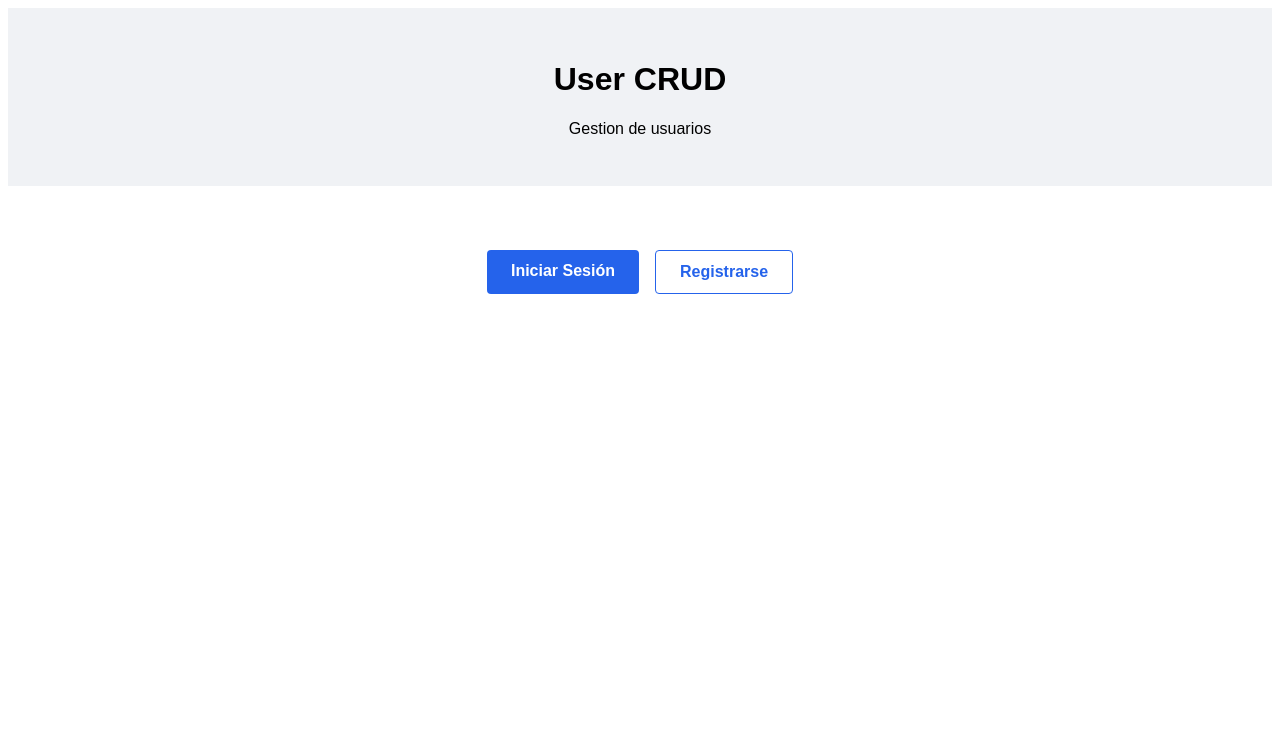
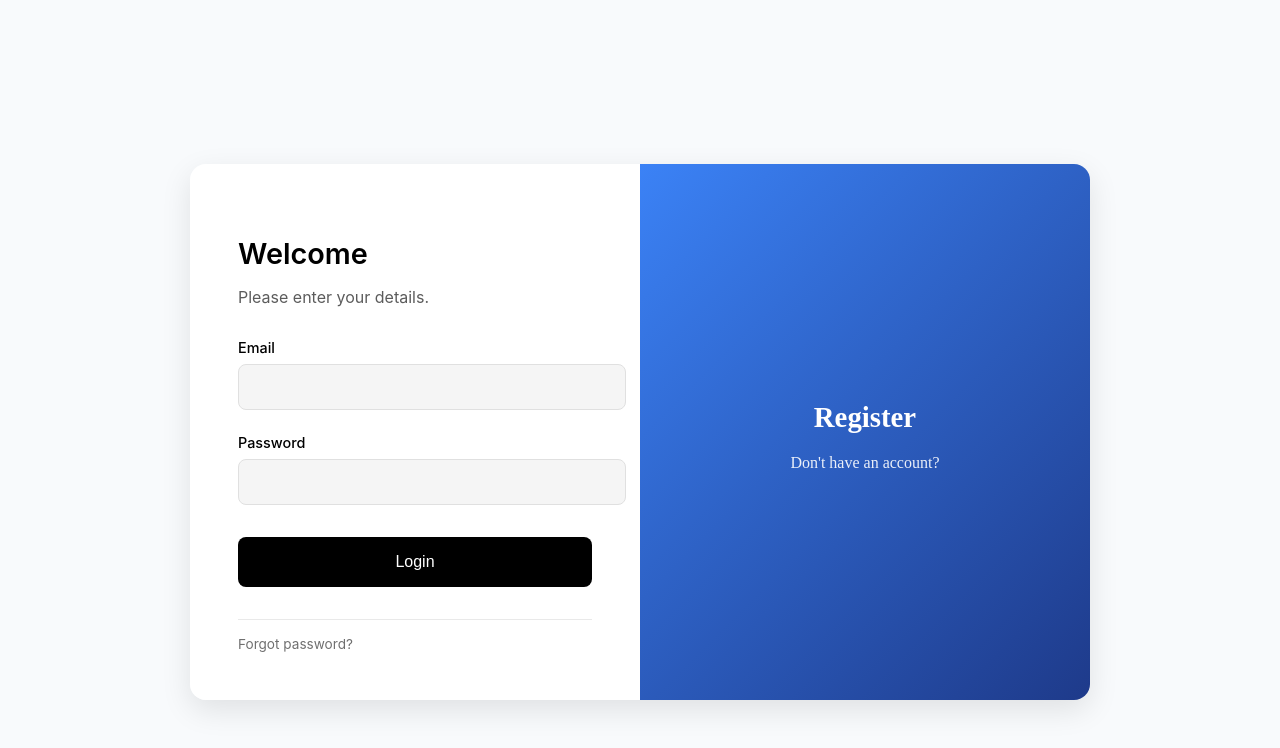
Before and after one commit to MagicExist/User-CRUD-Challenge, a React (Vite) app in the folder Client/frontend/: page / in a window 1280 px wide. Shown: the top 748 px of the page. Built offline with nearby package versions, Linux system fonts and the light colour scheme.

Commit message:
Implementación de sistema de login básico con React y estilos en CSS

```diff
--- a/Client/frontend/src/components/Auth/Login.jsx
+++ b/Client/frontend/src/components/Auth/Login.jsx
@@ -0,0 +1,95 @@
+import { useState } from 'react';
+import '../../styles/Login.css';
+
+const Login = () => {
+  const [email, setEmail] = useState('');
+  const [password, setPassword] = useState('');
+  const [error, setError] = useState('');
+  const [isLoggedIn, setIsLoggedIn] = useState(false);
+
+  const handleSubmit = (e) => {
+    e.preventDefault();
+    setError('');
+
+    if (!email || !password) {
+      setError('Please fill in all fields');
+      return;
+    }
+
+    if (email === 'usuario@ejemplo.com' && password === '123456') {
+      setIsLoggedIn(true);
+    } else {
+      setError('Invalid credentials');
+    }
+  };
+
+  const handleLogout = () => {
+    setIsLoggedIn(false);
+    setEmail('');
+    setPassword('');
+  };
+
+  if (isLoggedIn) {
+    return (
+      <div className="app-container">
+        <div className="login-container">
+          <h2>Welcome home</h2>
+          <p>You have successfully logged in.</p>
+          <div className="status-bar">
+            <span>Remote In 50 days</span>
+            <span>Programmer</span>
+          </div>
+          <button onClick={handleLogout}>Logout</button>
+        </div>
+      </div>
+    );
+  }
+
+  return (
+    <div className="app-container">
+      <div className="login-wrapper">
+        <div className="login-container">
+          <h2>Welcome</h2>
+          <p>Please enter your details.</p>
+
+          {error && <div className="error-message">{error}</div>}
+
+          <form onSubmit={handleSubmit}>
+            <div className="form-group">
+              <label htmlFor="email">Email</label>
+              <input
+                type="email"
+                id="email"
+                value={email}
+                onChange={(e) => setEmail(e.target.value)}
+              />
+            </div>
+            <div className="form-group">
+              <label htmlFor="password">Password</label>
+              <input
+                type="password"
+                id="password"
+                value={password}
+                onChange={(e) => setPassword(e.target.value)}
+              />
+            </div>
+            <button type="submit">Login</button>
+          </form>
+
+          <div className="status-bar">
+            <span>Forgot password?</span>
+          </div>
+        </div>
+
+        <div className="decoration-container">
+          <div className="decoration-content">
+            <h3>Register</h3>
+            <p>Don't have an account?</p>
+          </div>
+        </div>
+      </div>
+    </div>
+  );
+};
+
+export default Login;
--- a/Client/frontend/src/index.css
+++ /dev/null
@@ -1,68 +0,0 @@
-:root {
-  font-family: system-ui, Avenir, Helvetica, Arial, sans-serif;
-  line-height: 1.5;
-  font-weight: 400;
-
-  color-scheme: light dark;
-  color: rgba(255, 255, 255, 0.87);
-  background-color: #242424;
-
-  font-synthesis: none;
-  text-rendering: optimizeLegibility;
-  -webkit-font-smoothing: antialiased;
-  -moz-osx-font-smoothing: grayscale;
-}
-
-a {
-  font-weight: 500;
-  color: #646cff;
-  text-decoration: inherit;
-}
-a:hover {
-  color: #535bf2;
-}
-
-body {
-  margin: 0;
-  display: flex;
-  place-items: center;
-  min-width: 320px;
-  min-height: 100vh;
-}
-
-h1 {
-  font-size: 3.2em;
-  line-height: 1.1;
-}
-
-button {
-  border-radius: 8px;
-  border: 1px solid transparent;
-  padding: 0.6em 1.2em;
-  font-size: 1em;
-  font-weight: 500;
-  font-family: inherit;
-  background-color: #1a1a1a;
-  cursor: pointer;
-  transition: border-color 0.25s;
-}
-button:hover {
-  border-color: #646cff;
-}
-button:focus,
-button:focus-visible {
-  outline: 4px auto -webkit-focus-ring-color;
-}
-
-@media (prefers-color-scheme: light) {
-  :root {
-    color: #213547;
-    background-color: #ffffff;
-  }
-  a:hover {
-    color: #747bff;
-  }
-  button {
-    background-color: #f9f9f9;
-  }
-}
--- a/Client/frontend/src/main.jsx
+++ b/Client/frontend/src/main.jsx
@@ -1,7 +1,7 @@
 // src/main.jsx
 import { StrictMode } from 'react';
 import { createRoot } from 'react-dom/client';
-import App from './App';
+import App from './components/Auth/Login.jsx'; // Cambia esto a la ruta correcta de tu componente App
 
 createRoot(document.getElementById('root')).render(
   <StrictMode>
--- a/Client/frontend/src/pages/Home.jsx
+++ b/Client/frontend/src/pages/Home.jsx
@@ -11,7 +11,7 @@ const Home = () => {
 
       <main className="main-content">
         <div className="cta-buttons">
-          <Link to="/login" className="button button-primary">
+          <Link to="Client\frontend\src\components\Auth\Login.jsx" className="button button-primary">
             Iniciar Sesión
           </Link>
           <Link to="/register" className="button button-secondary">
--- /dev/null
+++ b/Client/frontend/src/styles/Login.css
@@ -0,0 +1,165 @@
+/* Login.css */
+:root {
+  --primary-color: #000000;
+  --secondary-color: #f5f5f5;
+  --accent-color: #4a90e2;
+  --text-color: #333333;
+  --light-gray: #e0e0e0;
+  --blue-dark: #1e3a8a;
+  --blue-light: #3b82f6;
+}
+
+body {
+  margin: 0;
+  padding: 0;
+  background-color: #f8fafc;
+}
+
+.app-container {
+  display: flex;
+  justify-content: center;
+  align-items: center;
+  min-height: 100vh;
+  padding: 2rem;
+}
+
+.login-wrapper {
+  display: flex;
+  max-width: 900px;
+  width: 100%;
+  gap: 0;
+  border-radius: 16px;
+  overflow: hidden;
+  box-shadow: 0 10px 30px rgba(0, 0, 0, 0.1);
+}
+
+.login-container {
+  flex: 1;
+  padding: 3rem;
+  background-color: white;
+  font-family: 'Inter', -apple-system, BlinkMacSystemFont, sans-serif;
+}
+
+.decoration-container {
+  flex: 1;
+  padding: 3rem;
+  background: linear-gradient(135deg, var(--blue-light), var(--blue-dark));
+  color: white;
+  display: flex;
+  align-items: center;
+  justify-content: center;
+}
+
+.decoration-content {
+  text-align: center;
+  padding: 2rem;
+}
+
+.decoration-content h3 {
+  font-size: 1.8rem;
+  margin-bottom: 1rem;
+}
+
+.decoration-content p {
+  font-size: 1rem;
+  opacity: 0.9;
+  line-height: 1.6;
+}
+
+.login-container h2 {
+  color: var(--primary-color);
+  margin-bottom: 0.5rem;
+  font-size: 1.8rem;
+  font-weight: 600;
+}
+
+.login-container p {
+  color: var(--text-color);
+  margin-bottom: 2rem;
+  font-size: 1rem;
+  opacity: 0.8;
+}
+
+.form-group {
+  margin-bottom: 1.5rem;
+}
+
+.form-group label {
+  display: block;
+  margin-bottom: 0.5rem;
+  color: var(--primary-color);
+  font-weight: 500;
+  font-size: 0.9rem;
+}
+
+.form-group input {
+  width: 100%;
+  padding: 0.8rem 1rem;
+  border: 1px solid var(--light-gray);
+  border-radius: 8px;
+  font-size: 1rem;
+  transition: all 0.2s ease;
+  background-color: var(--secondary-color);
+}
+
+.form-group input:focus {
+  border-color: var(--primary-color);
+  outline: none;
+  box-shadow: 0 0 0 2px rgba(0, 0, 0, 0.05);
+  background-color: white;
+}
+
+button {
+  width: 100%;
+  padding: 1rem;
+  background-color: var(--primary-color);
+  color: white;
+  border: none;
+  border-radius: 8px;
+  font-size: 1rem;
+  font-weight: 500;
+  cursor: pointer;
+  transition: all 0.2s ease;
+  margin-top: 0.5rem;
+}
+
+button:hover {
+  opacity: 0.9;
+  transform: translateY(-1px);
+}
+
+.error-message {
+  color: #e74c3c;
+  background-color: #fdecea;
+  padding: 0.8rem 1rem;
+  border-radius: 8px;
+  margin-bottom: 1.5rem;
+  font-size: 0.9rem;
+  text-align: center;
+}
+
+.status-bar {
+  display: flex;
+  justify-content: space-between;
+  margin-top: 2rem;
+  padding-top: 1rem;
+  border-top: 1px solid var(--light-gray);
+  color: var(--text-color);
+  font-size: 0.85rem;
+  opacity: 0.7;
+}
+
+@media (max-width: 768px) {
+  .login-wrapper {
+    flex-direction: column;
+  }
+
+  .login-container,
+  .decoration-container {
+    padding: 2rem;
+  }
+
+  .app-container {
+    padding: 1rem;
+  }
+}
```
Also changed, not shown: Client/frontend/src/styles/Home.css (line endings or trailing spaces).
